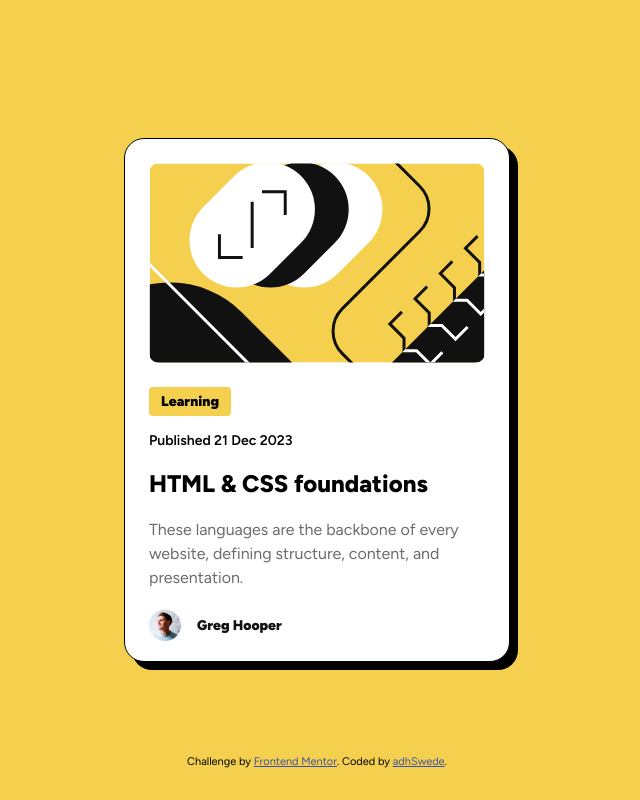
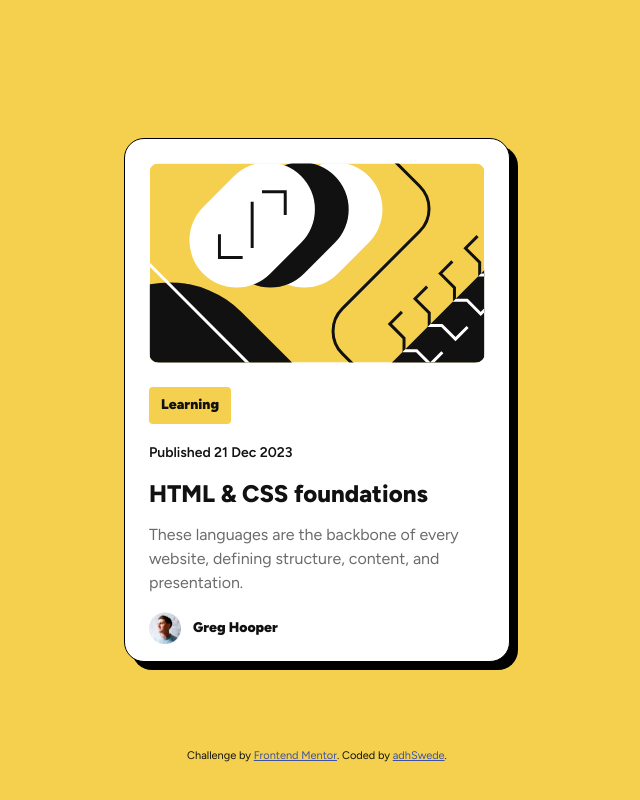
Before and after one commit to adhSwede/blog-preview-card-main, a plain HTML site: page index.html in a window 1280 px wide. Shown: the whole page, without its empty margins (323-963 px from the left). Drawn offline with Linux system fonts and the light colour scheme.

Commit message:
more tweaking typography

```diff
--- a/assets/styles/style.css
+++ b/assets/styles/style.css
@@ -2,6 +2,8 @@
 :root {
   margin: 0;
   padding: 0;
+  color: #111111;
+  line-height: 150%;
 }
 body {
   margin: 0;
@@ -55,7 +57,7 @@ body {
 #publishDate {
   font-size: 14px;
   font-weight: 600;
-  margin-top: -0.25rem;
+  /* margin-top: -0.25rem; */
 }
 #cardH1 {
   font-size: 24px;
@@ -69,12 +71,12 @@ body {
   margin: 0;
   font-size: 1rem;
   color: #6b6b6b;
-  line-height: 150%;
+  /* line-height: 150%; */
 }
 .author {
   display: flex;
   align-items: center;
-  gap: 1rem;
+  gap: 0.75rem;
 }
 #userPic {
   height: 2rem;
```
